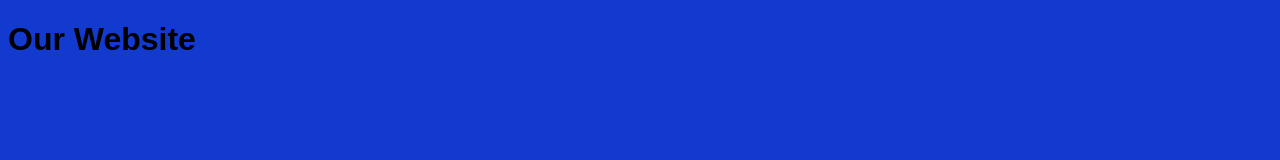
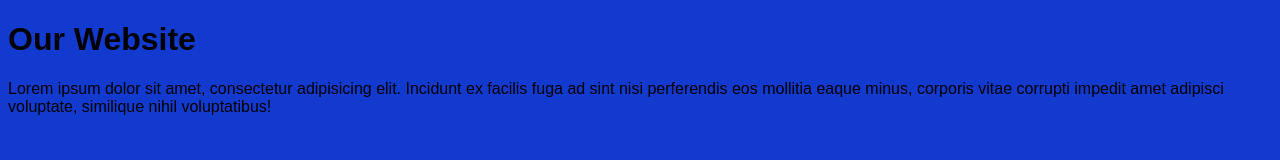
Before and after one commit to jaevernonaquino/our-website, a plain HTML site: page index.html in a window 1280 px wide. Drawn offline with Linux system fonts and the light colour scheme.

Commit message:
Add lorem ipsum sample text

```diff
--- a/index.html
+++ b/index.html
@@ -9,6 +9,9 @@
 	<h1>
 		Our Website
 	</h1>
+	<p>
+		Lorem ipsum dolor sit amet, consectetur adipisicing elit. Incidunt ex facilis fuga ad sint nisi perferendis eos mollitia eaque minus, corporis vitae corrupti impedit amet adipisci voluptate, similique nihil voluptatibus!
+	</p>
 <script src="scripts/site.js"></script>
 </body>
 </html>
```
